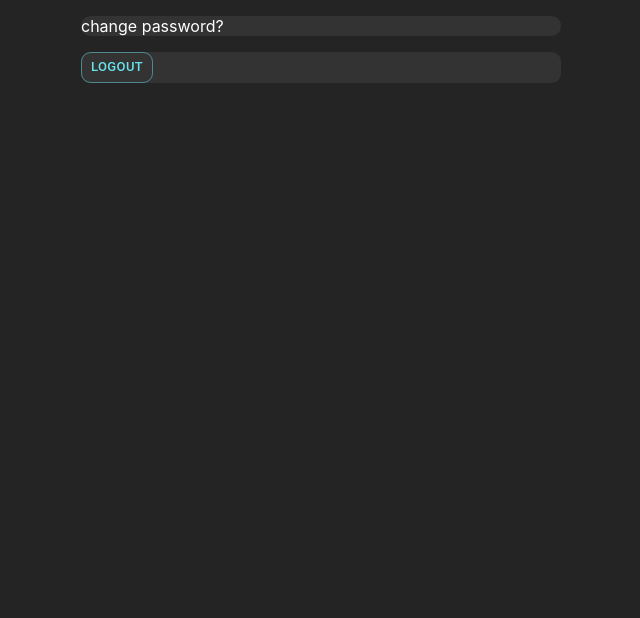
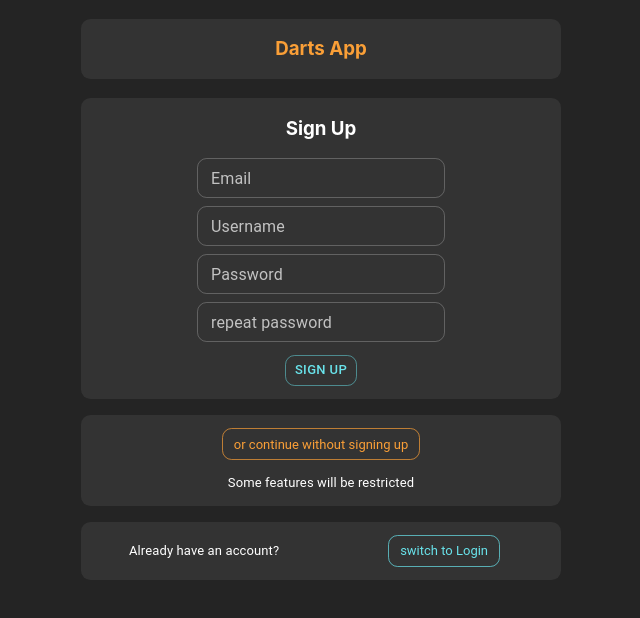
Before and after one commit to Ivour/Darts, a React (Create React App) app: page / in a window 1280 px wide. Shown: the top 618 px of the page, without its empty margins (319-959 px from the left). Built offline with nearby package versions, Linux system fonts and the light colour scheme.

Commit message:
basic functionality of homepage implemented

```diff
--- a/package.json
+++ b/package.json
@@ -14,8 +14,10 @@
     "@testing-library/jest-dom": "^5.16.2",
     "@testing-library/react": "^12.1.2",
     "@testing-library/user-event": "^13.5.0",
+    "firebase": "^9.6.7",
     "react": "^17.0.2",
     "react-dom": "^17.0.2",
+    "react-router-dom": "^6.2.1",
     "react-scripts": "5.0.0"
   },
   "scripts": {
--- a/src/App.jsx
+++ b/src/App.jsx
@@ -7,14 +7,22 @@ import Stats from "./components/stats/Stats";
 import Login from "./components/auth/Login";
 import Signup from "./components/auth/Signup";
 import ProfileSettings from "./components/auth/ProfileSettings";
+import { Route, Routes } from "react-router-dom";
+import Welcome from "./components/auth/Welcome";
 
 function App() {
+  return (
+    <Routes>
+      <Route path="/" element={<Welcome />} />
+      <Route path="options" element={<Startup />} />
+    </Routes>
+  );
   /* return <Startup />; */
   /*  return <Game />; */
   /* return <PastGames />; */
   /*  return <Stats />; */
   /* return <Login />; */
-  return <ProfileSettings />;
+  /* return <ProfileSettings />; */
   /*  return <Signup />; */
 }
 
--- a/src/components/auth/Login.jsx
+++ b/src/components/auth/Login.jsx
@@ -46,9 +46,6 @@ const Login = () => {
         >
           Log in
         </Button>
-        <Typography fontSize="small">
-          Don't have an account? Click here to sign up
-        </Typography>
       </form>
     </Card>
   );
--- /dev/null
+++ b/src/components/auth/Welcome.jsx
@@ -0,0 +1,61 @@
+import React, { useState } from "react";
+import Card from "../layout/Card";
+import Signup from "./Signup";
+import styles from "./Welcome.module.css";
+import { Chip, Typography } from "@mui/material";
+import Login from "./Login";
+import { useNavigate } from "react-router-dom";
+
+const Welcome = () => {
+  const [loginIsVisible, setLoginIsVisible] = useState(false);
+  const navigate = useNavigate();
+  const toggleLoginHandler = () => {
+    setLoginIsVisible((prevState) => !prevState);
+  };
+  const continueWithoutHandler = () => {
+    navigate("options");
+  };
+
+  return (
+    <>
+      <Card>
+        <h3 className={styles["welcome__title"]}>Darts App</h3>
+      </Card>
+
+      {!loginIsVisible && <Signup />}
+      {loginIsVisible && <Login />}
+
+      <Card>
+        <div className={styles["welcome__continue-without-signup"]}>
+          <Chip
+            label={"or continue without signing up"}
+            variant="outlined"
+            color="warning"
+            onClick={continueWithoutHandler}
+            sx={{ margin: "1em" }}
+          />
+          <Typography fontSize="small" sx={{ margin: "1em", marginTop: 0 }}>
+            Some features will be restricted
+          </Typography>
+        </div>
+      </Card>
+
+      <Card>
+        <div className={styles["welcome__login-switch"]}>
+          <Typography fontSize="small">
+            {loginIsVisible ? "Don't" : "Already"} have an account?
+          </Typography>
+          <Chip
+            label={loginIsVisible ? "switch to Signup" : "switch to Login"}
+            variant="outlined"
+            color="primary"
+            onClick={toggleLoginHandler}
+            sx={{ margin: "1em" }}
+          />
+        </div>
+      </Card>
+    </>
+  );
+};
+
+export default Welcome;
--- /dev/null
+++ b/src/components/auth/Welcome.module.css
@@ -0,0 +1,17 @@
+.welcome__title {
+  text-align: center;
+  padding: 1em;
+  color: var(--secondary-color);
+}
+
+.welcome__continue-without-signup {
+  display: flex;
+  flex-direction: column;
+  align-items: center;
+}
+
+.welcome__login-switch {
+  display: flex;
+  align-items: center;
+  justify-content: space-around;
+}
--- a/src/components/game/Game.jsx
+++ b/src/components/game/Game.jsx
@@ -1,7 +1,7 @@
 import React, { Fragment } from "react";
 import styles from "./Game.module.css";
 import { Button } from "@mui/material";
-import PlayerScore from "./game-settings/PlayrerScore";
+import PlayerScore from "./PlayrerScore";
 import Navbar from "../layout/Navbar";
 
 const scoreNums = Array.from({ length: 20 }, (_, i) => i + 1);
--- a/src/components/game/game-settings/Players.jsx
+++ b/src/components/game/game-settings/Players.jsx
@@ -4,7 +4,6 @@ import AddPlayer from "./AddPlayer";
 import PlayerCheckbox from "./PlayerCheckbox";
 import styles from "./Players.module.css";
 import MultipleSelect from "./MultipleSelect";
-import MultipleSelectCheckmarks from "./MultipleSelect";
 import Card from "../../layout/Card";
 
 const Players = () => {
@@ -16,7 +15,7 @@ const Players = () => {
         </Typography>
         <PlayerCheckbox user="Ivour" />
         <PlayerCheckbox user="Oťák" />
-        <MultipleSelectCheckmarks />
+        <MultipleSelect />
 
         <Button
           color="primary"
--- a/src/helpers/theme.jsx
+++ b/src/helpers/theme.jsx
@@ -32,6 +32,16 @@ const theme = createTheme({
         // Name of the slot
       },
     },
+    MuiChip: {
+      styleOverrides: {
+        root: {
+          // Some CSS
+
+          borderRadius: "0.6rem",
+        },
+        // Name of the slot
+      },
+    },
     MuiOutlinedInput: {
       styleOverrides: {
         root: {
--- a/src/index.jsx
+++ b/src/index.jsx
@@ -5,12 +5,15 @@ import App from "./App";
 import { StyledEngineProvider } from "@mui/material/styles";
 import { ThemeProvider } from "@mui/material/styles";
 import theme from "./helpers/theme";
+import { BrowserRouter } from "react-router-dom";
 
 ReactDOM.render(
   <React.StrictMode>
     <StyledEngineProvider injectFirst>
       <ThemeProvider theme={theme}>
-        <App />
+        <BrowserRouter>
+          <App />
+        </BrowserRouter>
       </ThemeProvider>
     </StyledEngineProvider>
   </React.StrictMode>,
```
Also changed, not shown: src/components/game/PlayerScore.module.css (renamed from src/components/game/game-settings/PlayerScore.module.css), src/components/game/PlayrerScore.jsx (renamed from src/components/game/game-settings/PlayrerScore.jsx), 1 other file (tests, documents, lock files or other folders).
